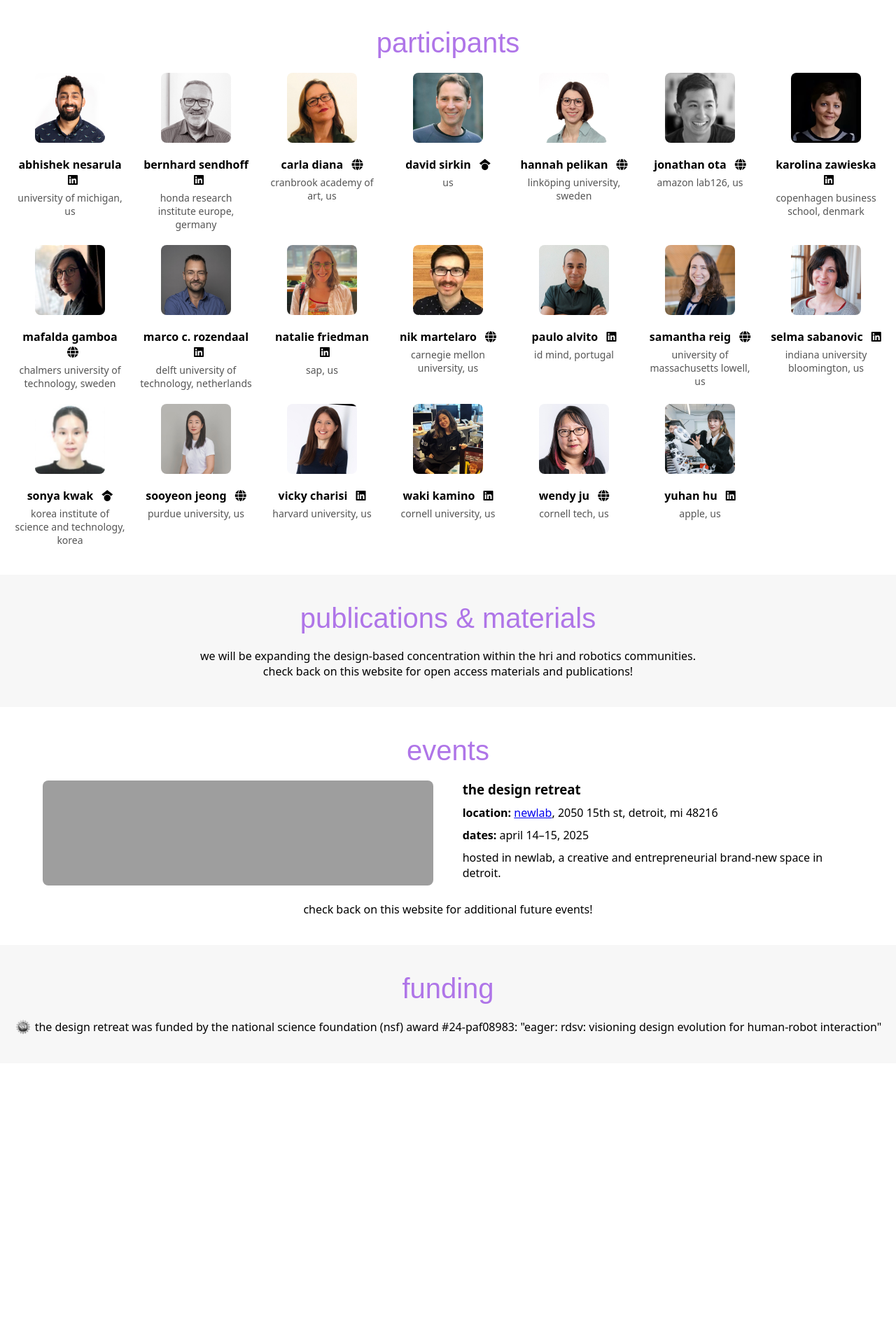
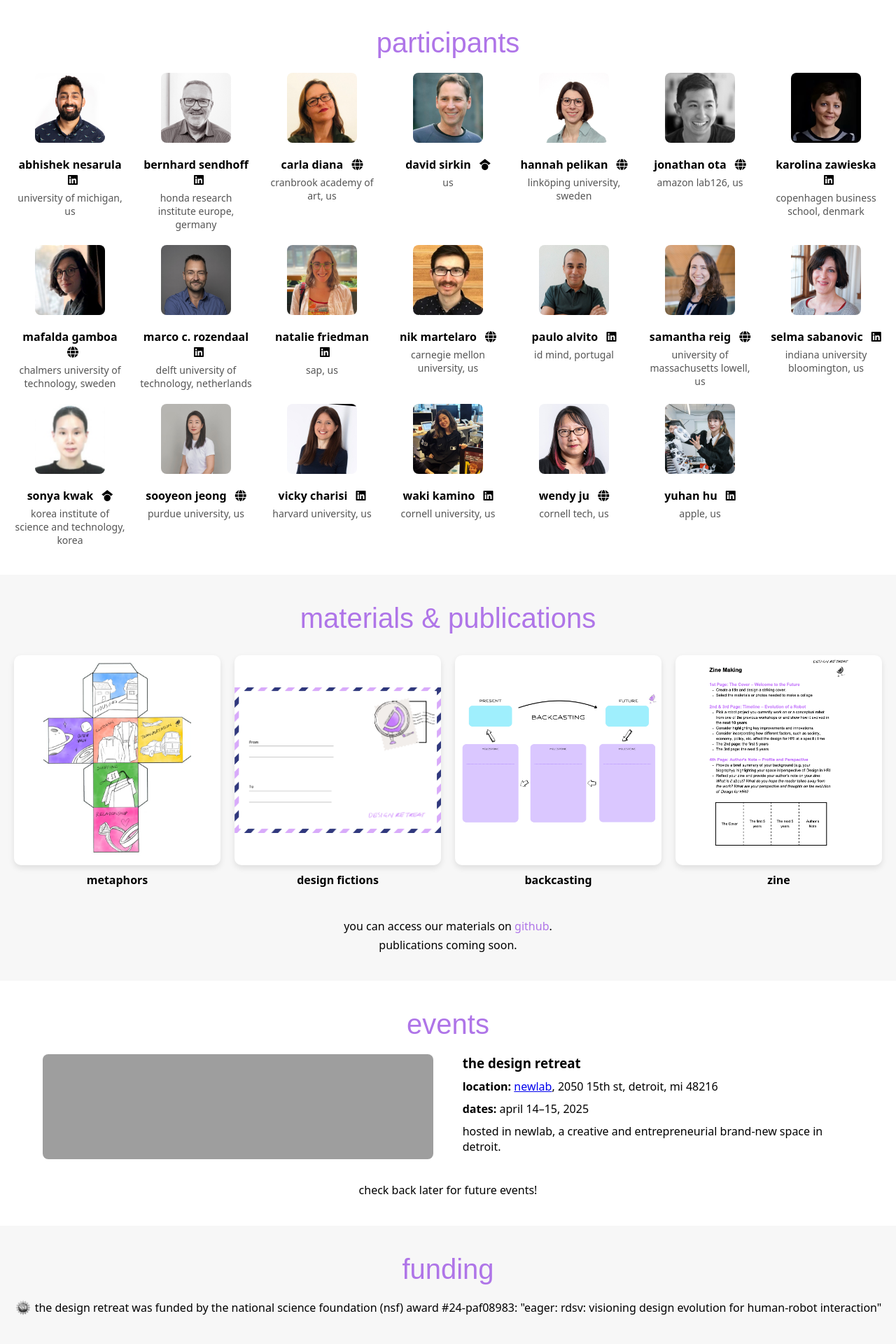
Before and after one commit to studiorobot/hridesignretreat.com, a Jekyll site: the page built from index.html, in a window 1280 px wide. Shown: the part 3011-4931 px from the top of the page at 70% size. Built offline with Jekyll 4.4.1, drawn with Linux system fonts in a browser that asks for light colours; some web fonts are replaced; before the commit the page ends 4530 px from its top, so only the background shows below that; grey boxes are pictures that could not be loaded.

Commit message:
add materials to site

```diff
--- a/index.html
+++ b/index.html
@@ -525,16 +525,85 @@ layout: default
             {% endfor %}
         </div>
     </div>
-    <!-- publications & events section -->
-<div class="publications-events-section" style="background-color:#F7F7F7; padding: 40px 20px; text-align: center;">
-    <h2 style="margin-bottom:20px;">publications & materials</h2>
-    <p>   we will be expanding the design-based concentration within the hri and robotics communities.
-        <br>check back on this website for open access materials and publications!
-   </p>
-</div>
+
+      <div class="materials-section" style="background-color:#F7F7F7; padding: 40px 20px; text-align: center;">
+        <h2>materials & publications</h2>
+        <div class="materials-container" style="display: flex; justify-content: space-evenly; flex-wrap: wrap; gap: 20px; margin-top: 30px;">
+
+          <div class="material-item" style="flex: 1;">
+            <div style="height: 300px; display: flex; align-items: center; justify-content: center; background: #fff; border-radius: 10px; overflow: hidden; box-shadow: 0 4px 8px rgba(0, 0, 0, 0.1);">
+              <img src="images/metaphors.png" alt="Material 1" style="max-width: 100%; max-height: 100%; object-fit: contain;">
+            </div>
+            <p style="margin-top: 10px; font-weight: bold;">metaphors</p>
+          </div>
+
+          <div class="material-item" style="flex: 1;">
+            <div style="height: 300px; display: flex; align-items: center; justify-content: center; background: #fff; border-radius: 10px; overflow: hidden; box-shadow: 0 4px 8px rgba(0, 0, 0, 0.1);">
+              <img src="/images/design-fictions.png" alt="Material 2" style="max-width: 100%; max-height: 100%; object-fit: contain;">
+            </div>
+            <p style="margin-top: 10px; font-weight: bold;">design fictions</p>
+          </div>
+
+          <div class="material-item" style="flex: 1;">
+            <div style="height: 300px; display: flex; align-items: center; justify-content: center; background: #fff; border-radius: 10px; overflow: hidden; box-shadow: 0 4px 8px rgba(0, 0, 0, 0.1);">
+              <img src="/images/backcasting.png" alt="Material 3" style="max-width: 100%; max-height: 100%; object-fit: contain;">
+            </div>
+            <p style="margin-top: 10px; font-weight: bold;">backcasting</p>
+          </div>
+
+          <div class="material-item" style="flex: 1;">
+            <div style="height: 300px; display: flex; align-items: center; justify-content: center; background: #fff; border-radius: 10px; overflow: hidden; box-shadow: 0 4px 8px rgba(0, 0, 0, 0.1);">
+              <img src="/images/zine.png" alt="Material 4" style="max-width: 100%; max-height: 100%; object-fit: contain;">
+            </div>
+            <p style="margin-top: 10px; font-weight: bold;">zine</p>
+          </div>
+
+        </div>
+
+        <br><br>
+        you can access our materials on
+        <a href="https://github.com/studiorobot/hri-design-retreat" target="_blank" style="color: #af75e8; text-decoration: none;">github</a>.<br><p style="margin-top:5px;">publications coming soon.</p>
+    </div>
+
+    <style>
+      @media screen and (max-width: 768px) {
+        .materials-container {
+          flex-direction: column !important;
+          align-items: center !important;
+          justify-content: center !important;
+        }
+
+        .material-item {
+          max-width: 100% !important;
+          flex: none !important;
+        }
+      }
+
+      @media screen and (min-width: 769px) and (max-width: 1024px) {
+        .materials-container {
+          justify-content: center !important;
+          gap: 20px !important;
+        }
+
+        .material-item {
+          flex: 0 0 calc(50% - 10px) !important;
+          max-width: calc(50% - 10px) !important;
+        }
+      }
+
+      @media screen and (min-width: 1025px) {
+        .materials-container {
+          justify-content: space-evenly !important;
+        }
+
+        .material-item {
+          flex: 1 !important;
+        }
+      }
+    </style>
 
 
-<div class="events-section" style="background-color: #FFF;">
+  <div class="events-section" style="background-color: #FFF;">
     <h2>events</h2>
 </p>
     <!-- single event block -->
@@ -552,9 +621,15 @@ layout: default
             <p>hosted in newlab, a creative and entrepreneurial brand-new space in detroit.</p>
         </div>
     </div>
-    <p style="margin-top:20px; text-align: center;">check back on this website for additional future events!
+    <p style="margin-top:30px; text-align: center;">check back later for future events!
 
 </div>
+
+
+
+
+
+
 
 <style>.events-section {
 background-color: #FFF;
@@ -631,31 +706,6 @@ margin-bottom: 10px;
 
 </style>
 
-<!-- materials section -->
- <!--
-<div class="materials-section" style="background-color:#FFF; padding: 40px 20px; text-align: center;">
-    <h2>materials</h2>
-    <div style="display: flex; justify-content: space-evenly; margin-top: 30px;">
-        <div style="max-width: 300px;">
-            <img src="https://robotdesign.studio/projects/past/emar/thumbnail.png" alt="Material 1" style="width: 100%; border-radius: 10px; box-shadow: 0 4px 8px rgba(0, 0, 0, 0.1);">
-            <p style="margin-top: 10px; font-weight: bold;">Workshop Notes</p>
-        </div>
-
-        <div style="max-width: 300px;">
-            <img src="https://robotdesign.studio/projects/past/emar/thumbnail.png" alt="Material 2" style="width: 100%; border-radius: 10px; box-shadow: 0 4px 8px rgba(0, 0, 0, 0.1);">
-            <p style="margin-top: 10px; font-weight: bold;">Design Artifacts</p>
-        </div>
-          <div style="max-width: 300px;">
-            <img src="https://robotdesign.studio/projects/past/emar/thumbnail.png" alt="Material 2" style="width: 100%; border-radius: 10px; box-shadow: 0 4px 8px rgba(0, 0, 0, 0.1);">
-            <p style="margin-top: 10px; font-weight: bold;">Design Artifacts</p>
-        </div>
-
-    </div>
-<br>
-access to our materials is available on our <a href="https://github.com/studiorobot/hri-design-retreat" target="_blank" style="color: #af75e8; text-decoration: none;">github</a>.
-
-</div>
--->
 
 
     <footer style=" padding: 40px 20px; text-align: center; background-color:#F7F7F7;">
```
Also changed, not shown: images/backcasting.png (added), images/design-fictions.png (added), images/metaphors.png (added), images/zine.png (added).
